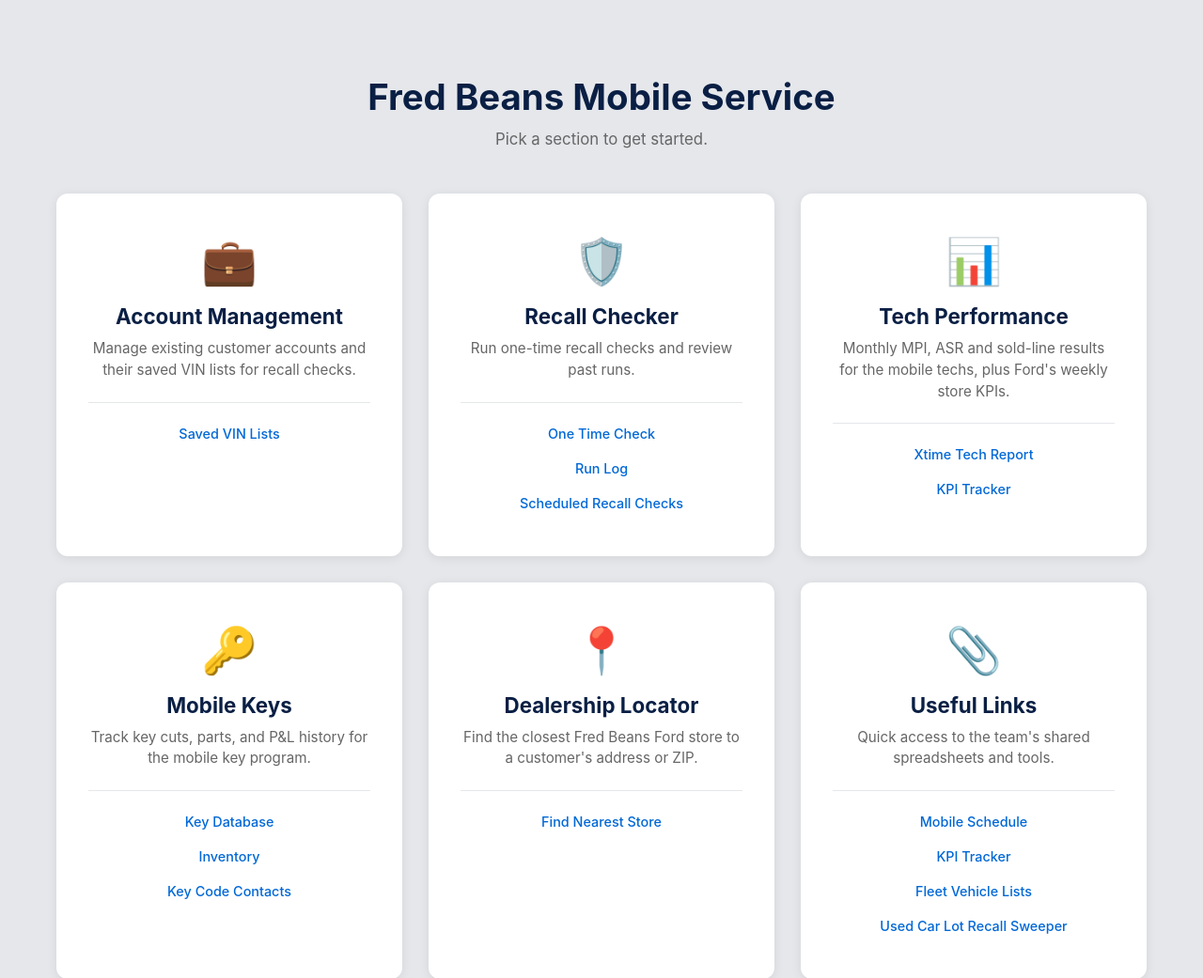
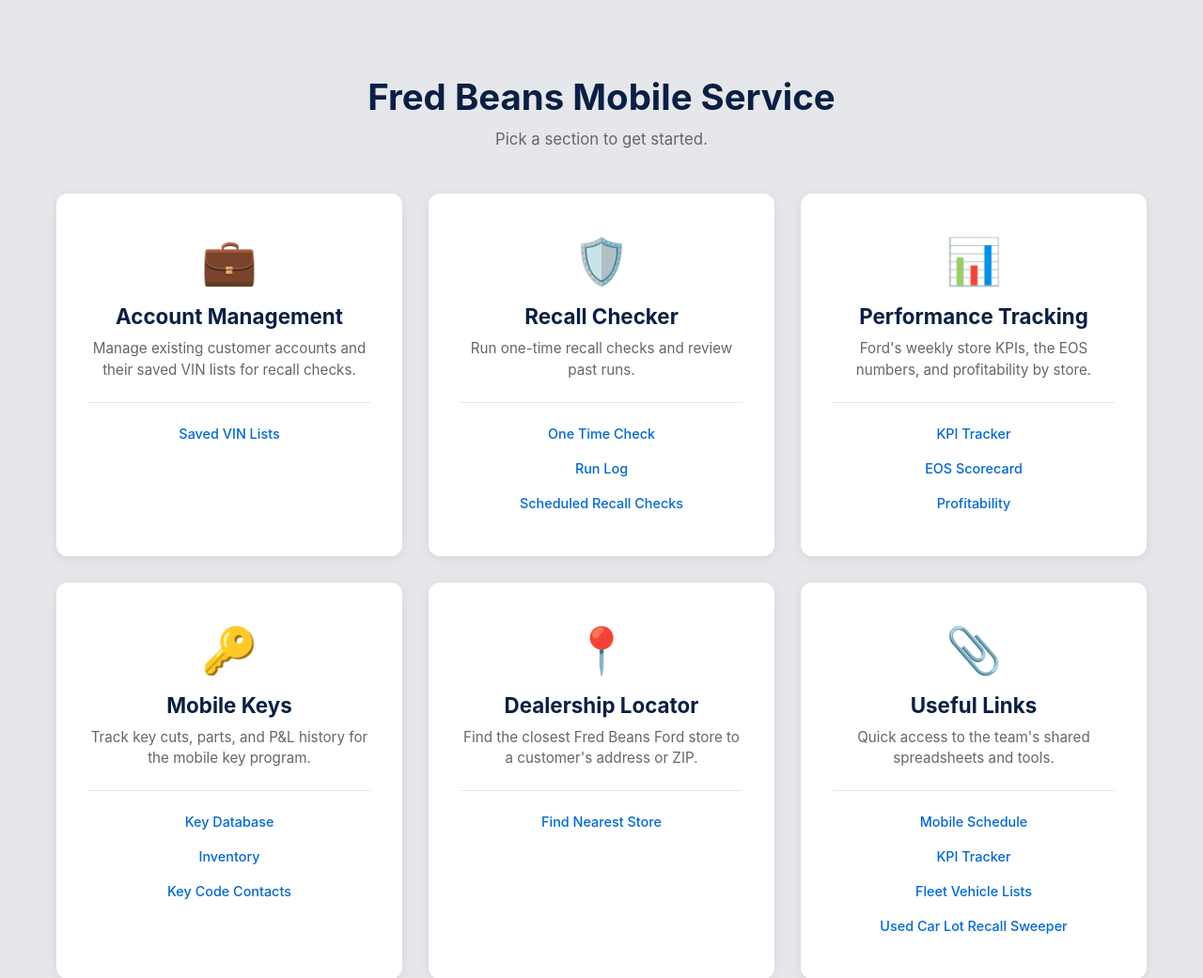
Before and after one commit to CGilbert23/FordRecallCheckScript, a Flask app: page / in a window 1280 px wide. Shown: the top 1041 px of the page at 94% size. Run offline with Flask 3, Linux system fonts and the light colour scheme; parts of the project's set-up code (start-up, migrations or seed data) failed here and were passed over.

Commit message:
KPI Tracker: home tile rename, tidier pages, scorecard defaults
- Home tile is now "Performance Tracking" linking to KPI Tracker, EOS
  Scorecard and Profitability
- Monthly Tracker shows "Most Recent Upload: <file>" under the upload
  box instead of the hint, and drops the Source line under the table
- Profitability: Units Launched / Active Techs columns plain white, and
  only the Profitable / Near Profitable / Unprofitable legend below
- EOS Scorecard defaults to the current month, keeps only the colour
  legend, and starts from the team's standing goals when nothing is saved

Co-Authored-By: Claude Opus 5 (1M context) <noreply@anthropic.com>

```diff
--- a/app.py
+++ b/app.py
@@ -2023,7 +2023,7 @@ def _kpi_page(year=None, month=None, store=None, error=None, notice=None, status
     anything else falls back to the newest month of the year. `store` is a
     Ford P&A code and narrows the table to that store.
     """
-    months, years, report, rows, total = [], [], None, [], None
+    months, years, report, rows, total, latest_upload = [], [], None, [], None, None
     selected, full_year, year_reports = None, False, []
     try:
         months = db.list_kpi_report_months()
@@ -2031,6 +2031,8 @@ def _kpi_page(year=None, month=None, store=None, error=None, notice=None, status
             m['key'] = m['period_start'][:7]
             m['label'] = _month_label(m['period_start'])
             m['year'] = int(m['period_start'][:4])
+        newest = max(months, key=lambda m: m.get('uploaded_at') or '', default=None)
+        latest_upload = (newest or {}).get('filename')
         years = sorted({m['year'] for m in months}, reverse=True)
         if month and _MONTH_RE.match(month) and not year:
             year = int(month[:4])
@@ -2075,7 +2077,7 @@ def _kpi_page(year=None, month=None, store=None, error=None, notice=None, status
     return render_template('kpi_tracker.html', months=months, years=years, year=year,
                            year_months=year_months, selected=selected, full_year=full_year,
                            report=report, year_reports=year_reports,
-                           rows=rows, total=total, columns=columns, yoy=yoy,
+                           rows=rows, total=total, columns=columns, yoy=yoy, latest_upload=latest_upload,
                            stores=kpi_tracker.STORES, store=store,
                            store_name=kpi_tracker.STORE_BY_CODE[store]['name'] if store else None,
                            error=error, notice=notice), status
@@ -2133,14 +2135,18 @@ def _kpi_scorecard_page(month=None, notice=None, error=None, status=200):
         keys |= {p[:7] for p in db.list_kpi_scorecard_months()}
         keys |= {_next_month(max(keys))} if keys else {datetime.now().strftime('%Y-%m')}
         months = [{'key': k, 'label': _month_label(f'{k}-01')} for k in sorted(keys, reverse=True)]
-        selected = month if any(m['key'] == month for m in months) else (months[0]['key'] if months else None)
+        # Default to the month we're in (the one being reviewed each Thursday),
+        # not the newest key — that's next month, which is there to set up early.
+        this_month = datetime.now().strftime('%Y-%m')
+        default = this_month if any(m['key'] == this_month for m in months) else (months[0]['key'] if months else None)
+        selected = month if any(m['key'] == month for m in months) else default
         if selected:
             start = f'{selected}-01'
             card = db.get_kpi_scorecard(start)
             goals = (card or {}).get('goals')
             if not card:  # a fresh month starts from the last month's goals
                 prior = db.latest_kpi_scorecard_before(start)
-                goals = (prior or {}).get('goals') or {}
+                goals = (prior or {}).get('goals') or dict(kpi_tracker.DEFAULT_SCORECARD_GOALS)
             report = db.get_kpi_report(start)
             view = kpi_tracker.scorecard_view(
                 start, db.list_kpi_report_weeks(start), report,
--- a/kpi_tracker.py
+++ b/kpi_tracker.py
@@ -584,6 +584,25 @@ SCORECARD_SECTIONS = [
 ]
 
 
+# The team's starting goals — what a month shows before anything is saved and
+# there's no earlier scorecard to copy from. Edit them on the page per month.
+DEFAULT_SCORECARD_GOALS = {
+    'vans': 16, 'techs': 12,
+    'ro': 1120,
+    'store:01273': 180,   # Boyertown
+    'store:01341': 170,   # West Chester
+    'store:04197': 140,   # Mechanicsburg
+    'store:01017': 120,   # Exton
+    'store:01305': 120,   # Langhorne
+    'store:01203': 120,   # Doylestown
+    'store:05494': 90,    # Washington
+    'store:01844': 90,    # Newtown
+    'store:11524': 90,    # Lincoln Doylestown
+    'ro_per_day': 53.3, 'ro_per_tech_day': 4.4,
+    'revenue': 179200, 'avg_ro_value': 160, 'commercial_mix': 0.40,
+}
+
+
 def mondays(year, month):
     """Every Monday in the month — the scorecard's week columns. Ford's file
     lands on a Monday and covers through the Friday before."""
--- a/templates/home.html
+++ b/templates/home.html
@@ -65,14 +65,15 @@
             </div>
 
             <div class="tile">
-                <a href="/tech-performance/xtime-report" class="tile-head">
+                <a href="/tech-performance/kpi-tracker" class="tile-head">
                     <div class="tile-icon">&#128202;</div>
-                    <div class="tile-title">Tech Performance</div>
-                    <div class="tile-desc">Monthly MPI, ASR and sold-line results for the mobile techs, plus Ford's weekly store KPIs.</div>
+                    <div class="tile-title">Performance Tracking</div>
+                    <div class="tile-desc">Ford's weekly store KPIs, the EOS numbers, and profitability by store.</div>
                 </a>
                 <div class="tile-links">
-                    <a href="/tech-performance/xtime-report">Xtime Tech Report</a>
                     <a href="/tech-performance/kpi-tracker">KPI Tracker</a>
+                    <a href="/tech-performance/kpi-tracker/scorecard">EOS Scorecard</a>
+                    <a href="/tech-performance/kpi-tracker/profitability">Profitability</a>
                 </div>
             </div>
 
--- a/templates/kpi_tracker.html
+++ b/templates/kpi_tracker.html
@@ -114,7 +114,7 @@
                     <input type="file" id="report" name="report" accept=".xlsx" required>
                     <button type="submit" class="btn">Upload report</button>
                 </div>
-                <p class="hint">Upload the .xlsx exactly as Ford sends it, without renaming it: the date in the name ("August 24, 2026") tells the app which year it is. Each weekly file replaces that month's numbers, and the techs and offset values you've edited are kept.</p>
+                {% if latest_upload %}<p class="hint">Most Recent Upload: {{ latest_upload }}</p>{% endif %}
             </form>
         </div>
 
@@ -244,7 +244,6 @@
                 {% endif %}
             </table>
             </div>
-            {% if report and report.filename %}<div class="source">Source: {{ report.filename }}</div>{% endif %}
 
             {# Year over year: same month (or same months) last year. Shown in both views. #}
             {% macro chg(v, key) -%}
```
Also changed, not shown: CLAUDE.md (+3 -3 lines), templates/kpi_profitability.html (+3 -21 lines), templates/kpi_scorecard.html (+0 -14 lines).
